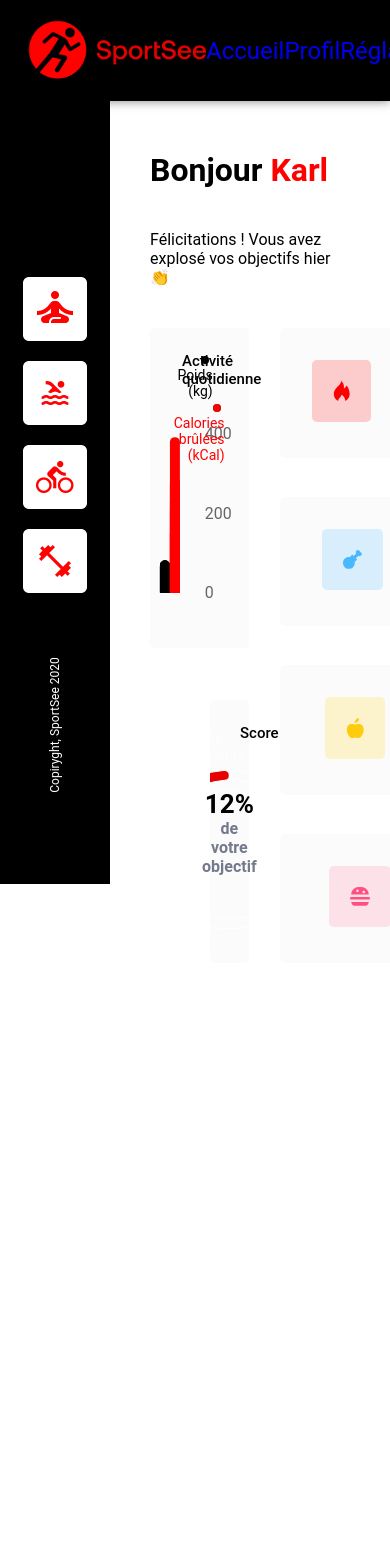
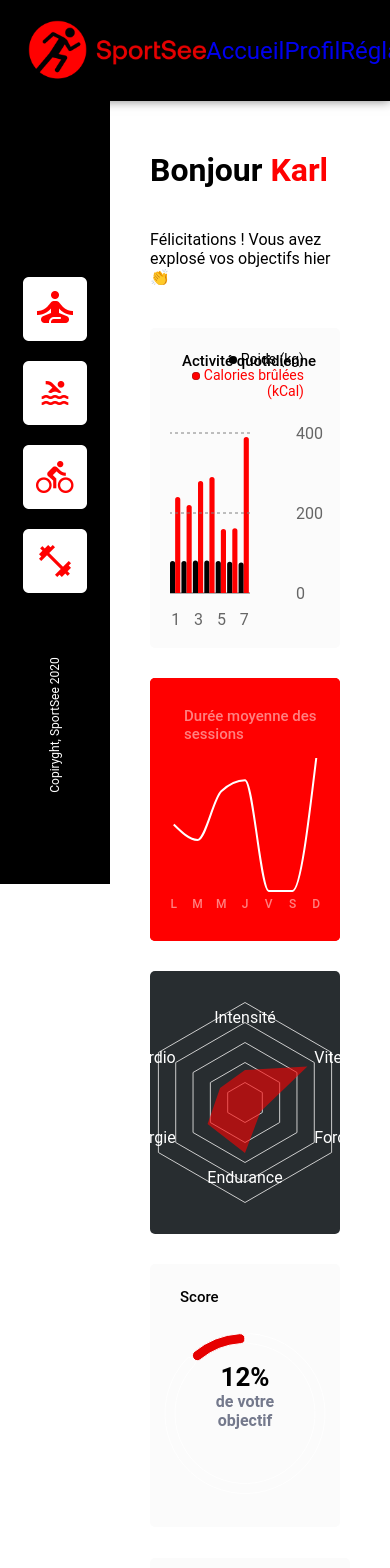
Before and after one commit to Ekkylibre/sportsee, a React (Vite) app: page /dashboard/12 in a window 390 px wide. Shown: the top 1568 px of the page. Before the commit the page ends 1013 px from the top, so only its background shows below. Built offline with nearby package versions, Linux system fonts and the light colour scheme.

Commit message:
📱 Dashboard >Main > Add responsive for 1024x780

```diff
--- a/src/components/goals/Goals.jsx
+++ b/src/components/goals/Goals.jsx
@@ -22,7 +22,6 @@ function Goals({ userId }) {
         return tickItem > 0 && tickItem <= daysOfWeek.length ? daysOfWeek[tickItem - 1] : '';
     };
 
-
     // Composant Tooltip personnalisé
     const CustomTooltip = ({ active, payload }) => {
         if (active && payload && payload.length) {
@@ -37,7 +36,7 @@ function Goals({ userId }) {
     };
 
     // Composant Cursor personnalisé
-    const CustomCursor = ({ points, width, height }) => {
+    const CustomCursor = ({ points, width }) => {
         if (!points || points.length === 0) return null;
 
         const { x } = points[0];
@@ -47,7 +46,7 @@ function Goals({ userId }) {
                 x={x}
                 y={0}
                 width={width}
-                height="263px"
+                height="300px"
                 fill="black"
                 opacity={0.2}
             />
@@ -57,10 +56,11 @@ function Goals({ userId }) {
     return (
         <div className='goals'>
             <div className="duration-title">Durée moyenne des sessions</div>
-            <ResponsiveContainer width="100%" height="100%" >
+            <div className="responsive-chart-container">
+                <ResponsiveContainer width="100%" height={263}>
                     <LineChart
                         data={sessionsWithFictives}
-                    margin={{ top: 100, bottom: 20 }}
+                        margin={{ top: 80, right: 0, left: 0, bottom: 20 }}
                     >
                         <XAxis
                             dataKey="day"
@@ -69,7 +69,6 @@ function Goals({ userId }) {
                             tick={{ fontSize: 12, fontWeight: 500 }}
                             stroke='rgba(255, 255, 255, 0.5)'
                             tickFormatter={formatXAxis}
-                        style={{ marginTop: 20 }}
                         />
                         <Tooltip
                             cursor={<CustomCursor />}
@@ -81,10 +80,10 @@ function Goals({ userId }) {
                             stroke="#FFFFFF"
                             strokeWidth={2}
                             dot={false}
-                        isAnimationActive={false}
                         />
                     </LineChart>
                 </ResponsiveContainer>
+            </div>
         </div>
     );
 }
--- a/src/components/kpi/Kpi.jsx
+++ b/src/components/kpi/Kpi.jsx
@@ -6,8 +6,7 @@ function Kpi({ userId }) {
     const foundUser = USER_MAIN_DATA.find((user) => user.id === parseInt(userId));
 
     if (!foundUser) {
-        console.error(`User with id ${userId} not found`);
-        return null;
+        return <div>User not found</div>;
     }
 
     const todayScore = (foundUser.todayScore ?? foundUser.score) * 100;
--- a/src/components/radar/Radar.jsx
+++ b/src/components/radar/Radar.jsx
@@ -15,7 +15,9 @@ function RadarComponent({ userId }) {
 
   const getUserPerformanceData = (userId) => {
     const userPerformance = USER_PERFORMANCE.find(user => user.userId === parseInt(userId));
-    if (!userPerformance) return [];
+    if (!userPerformance) {
+      return <div>User not found</div>;
+    }
 
     const { kind, data } = userPerformance;
     return data.map(item => ({
@@ -30,7 +32,7 @@ function RadarComponent({ userId }) {
   return (
     <ResponsiveContainer width="100%" height="100%">
       <RadarChart cx="50%" cy="50%" outerRadius="80%" data={data}>
-        <PolarGrid gridType="polygon" radialLines={false} polarRadius={[0, 20, 40, 60, 80, 100]}/>
+        <PolarGrid gridType="polygon" radialLines={false} polarRadius={[0, 20, 40, 60, 80, 100]} />
         <PolarAngleAxis
           dataKey="subject"
           tick={{ fill: 'white' }}
--- a/src/pages/dashboard/dashboard.css
+++ b/src/pages/dashboard/dashboard.css
@@ -1,39 +1,45 @@
 .array {
   display: flex;
   gap: 31px;
+  flex-wrap: wrap;
 }
 .array .charts {
   display: flex;
   flex-direction: column;
   justify-content: space-between;
-  width: 100%;
+  flex: 1;
+  min-width: 0;
+  gap: 30px;
+  order: 1;
 }
 .array .charts .poids {
   height: 320px;
   border-radius: 5px;
   background: #FBFBFB;
+  width: 100%;
+  order: 2;
 }
 .array .charts .small-charts {
   display: flex;
   align-items: center;
   gap: 30px;
+  flex-wrap: wrap;
+  order: 3;
 }
-.array .charts .small-charts .goals {
-  width: 100%;
+.array .charts .small-charts .goals,
+.array .charts .small-charts .radar,
+.array .charts .small-charts .kpi {
+  flex: 1;
   height: 263px;
   border-radius: 5px;
   background-color: red;
+  min-width: 180px;
+  max-width: auto;
 }
 .array .charts .small-charts .radar {
-  width: 100%;
-  height: 263px;
-  border-radius: 5px;
   background-color: #282d30;
 }
 .array .charts .small-charts .kpi {
-  width: 100%;
-  height: 263px;
-  border-radius: 5px;
   background: #FBFBFB;
 }
 .array .nutrients {
@@ -41,4 +47,8 @@
   flex-direction: column;
   justify-content: space-between;
   gap: 39px;
+  flex: 1;
+  min-width: 200px;
+  max-width: 258px;
+  order: 4;
 }/*# sourceMappingURL=dashboard.css.map */
--- a/src/pages/dashboard/dashboard.scss
+++ b/src/pages/dashboard/dashboard.scss
@@ -1,43 +1,48 @@
 .array {
     display: flex;
     gap: 31px;
+    flex-wrap: wrap;
 
     .charts {
         display: flex;
         flex-direction: column;
         justify-content: space-between;
-        width: 100%;
+        flex: 1;
+        min-width: 0;
+        gap: 30px;
+        order: 1; // Ajout de l'ordre pour .charts
 
         .poids {
             height: 320px;
             border-radius: 5px;
             background: #FBFBFB;
-
+            width: 100%;
+            order: 2; // Ajout de l'ordre pour .poids
         }
 
         .small-charts {
             display: flex;
             align-items: center;
             gap: 30px;
+            flex-wrap: wrap;
+            order: 3; // Ajout de l'ordre pour .small-charts
 
-            .goals {
-                width: 100%;
+            .goals,
+            .radar,
+            .kpi {
+                flex: 1;
                 height: 263px;
                 border-radius: 5px;
                 background-color: red;
+                min-width: 180px;
+                max-width: auto;
             }
 
             .radar {
-                width: 100%;
-                height: 263px;
-                border-radius: 5px;
                 background-color: #282d30;
             }
 
             .kpi {
-                width: 100%;
-                height: 263px;
-                border-radius: 5px;
                 background: #FBFBFB;
             }
         }
@@ -48,5 +53,9 @@
         flex-direction: column;
         justify-content: space-between;
         gap: 39px;
+        flex: 1;
+        min-width: 200px;
+        max-width: 258px;
+        order: 4; // Ajout de l'ordre pour .nutrients
     }
 }
```
Also changed, not shown: 1 other file (tests, documents, lock files or other folders). Lines whose indentation alone changed are shown as unchanged.
